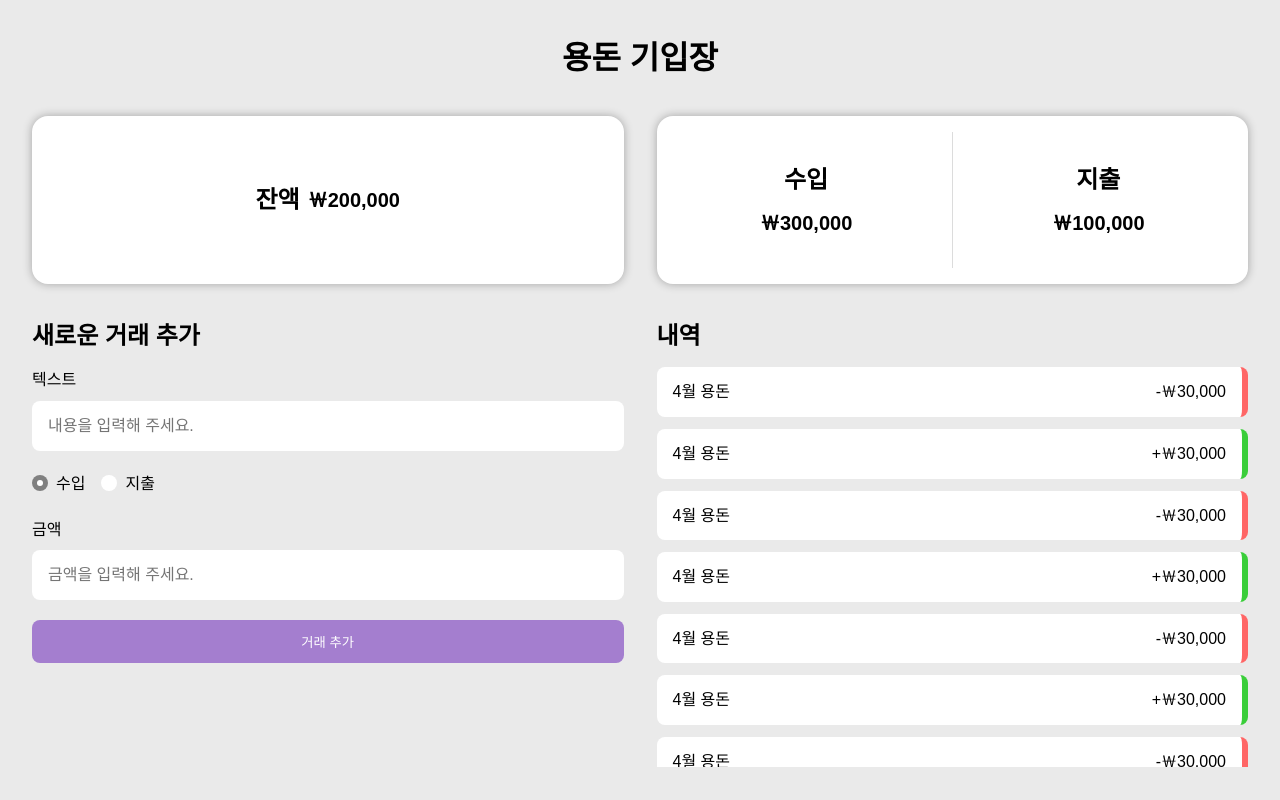
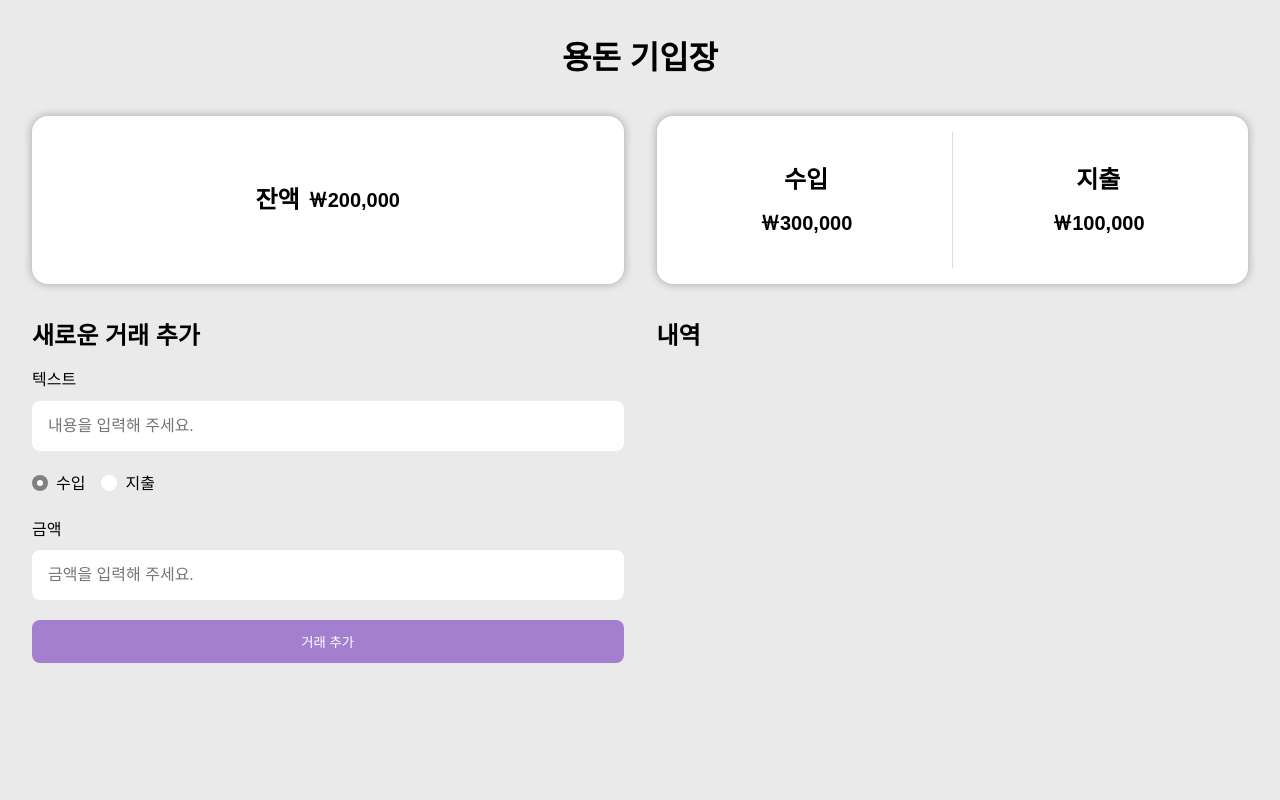
Before and after one commit to nue-os/allowance-book, a React (Vite) app: page / in a window 1280 px wide. Built offline with nearby package versions, Linux system fonts and the light colour scheme; a web font is replaced by a local one.

Commit message:
feat: redux 활용하여 거래 내역 전역 상태 관리

```diff
--- a/package.json
+++ b/package.json
@@ -11,8 +11,10 @@
     "preview": "vite preview"
   },
   "dependencies": {
+    "@reduxjs/toolkit": "^2.7.0",
     "react": "^19.0.0",
     "react-dom": "^19.0.0",
+    "react-redux": "^9.2.0",
     "react-router-dom": "^7.5.2"
   },
   "devDependencies": {
--- a/src/hooks/useLocalStorage.jsx
+++ b/src/hooks/useLocalStorage.jsx
@@ -1,6 +1,10 @@
 import React, { useCallback } from 'react'
+import { useDispatch } from 'react-redux'
+import { addTransaction } from '../store/transactionsSlice'
 
 const useLocalStorage = key => {
+  const dispatch = useDispatch()
+
   const getList = useCallback(() => {
     try {
       const stored = localStorage.getItem(key)
@@ -16,8 +20,10 @@ const useLocalStorage = key => {
       try {
         const list = getList()
         const id = list.length > 0 ? list[list.length - 1].id + 1 : 1
-        const newList = [...list, { ...item, id }]
+        const newItem = { ...item, id }
+        const newList = [...list, newItem]
         localStorage.setItem(key, JSON.stringify(newList))
+        dispatch(addTransaction(newItem))
       } catch (err) {
         console.log('[error] ', err)
       }
--- a/src/main.jsx
+++ b/src/main.jsx
@@ -3,9 +3,13 @@ import { createRoot } from 'react-dom/client'
 import { RouterProvider } from 'react-router-dom'
 import router from './router.jsx'
 import './index.css'
+import { Provider } from 'react-redux'
+import store from './store/store.js'
 
 createRoot(document.getElementById('root')).render(
   <StrictMode>
-    <RouterProvider router={router} />
+    <Provider store={store}>
+      <RouterProvider router={router} />
+    </Provider>
   </StrictMode>
 )
--- a/src/organisms/TransactionList.jsx
+++ b/src/organisms/TransactionList.jsx
@@ -1,16 +1,11 @@
 import React, { useEffect, useState } from 'react'
 import css from './TransactionList.module.css'
 import TransactionItem from '../components/TransactionItem'
-import useLocalStorage from '../hooks/useLocalStorage'
+
+import { useSelector } from 'react-redux'
 
 const TransactionList = () => {
-  const { getList } = useLocalStorage('myData')
-  const [transactions, setTransactions] = useState([])
-
-  useEffect(() => {
-    const list = getList()
-    setTransactions(list)
-  }, [getList])
+  const { transactions } = useSelector(state => state.transactions)
 
   return (
     <div className={css.listCon}>
@@ -19,16 +14,6 @@ const TransactionList = () => {
         {transactions.map(item => (
           <TransactionItem key={item.id} text={item.text} amount={item.amount} type={item.type} />
         ))}
-
-        <TransactionItem text={`4월 용돈`} amount={`30,000`} type={`expense`} />
-        <TransactionItem text={`4월 용돈`} amount={`30,000`} type={`income`} />
-        <TransactionItem text={`4월 용돈`} amount={`30,000`} type={`expense`} />
-        <TransactionItem text={`4월 용돈`} amount={`30,000`} type={`income`} />
-        <TransactionItem text={`4월 용돈`} amount={`30,000`} type={`expense`} />
-        <TransactionItem text={`4월 용돈`} amount={`30,000`} type={`income`} />
-        <TransactionItem text={`4월 용돈`} amount={`30,000`} type={`expense`} />
-        <TransactionItem text={`4월 용돈`} amount={`30,000`} type={`income`} />
-        <TransactionItem text={`4월 용돈`} amount={`30,000`} type={`expense`} />
       </div>
     </div>
   )
--- /dev/null
+++ b/src/store/store.js
@@ -0,0 +1,8 @@
+import { configureStore } from '@reduxjs/toolkit'
+import { transactionsSlice } from './transactionsSlice'
+
+export default configureStore({
+  reducer: {
+    transactions: transactionsSlice.reducer,
+  },
+})
--- /dev/null
+++ b/src/store/transactionsSlice.js
@@ -0,0 +1,16 @@
+import { createSlice } from '@reduxjs/toolkit'
+
+export const transactionsSlice = createSlice({
+  name: 'transactions',
+  initialState: {
+    transactions: JSON.parse(localStorage.getItem('myData')) || [],
+  },
+  reducers: {
+    addTransaction: (state, action) => {
+      state.transactions.push(action.payload)
+    },
+  },
+})
+
+export const { addTransaction } = transactionsSlice.actions
+export default transactionsSlice.reducer
```
Also changed, not shown: 1 other file (tests, documents, lock files or other folders).
